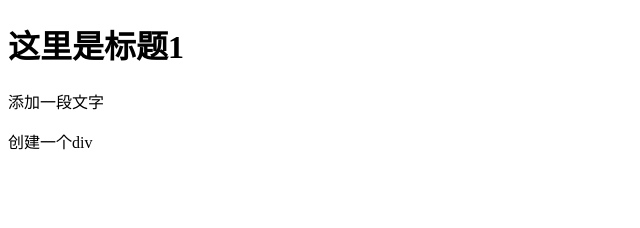
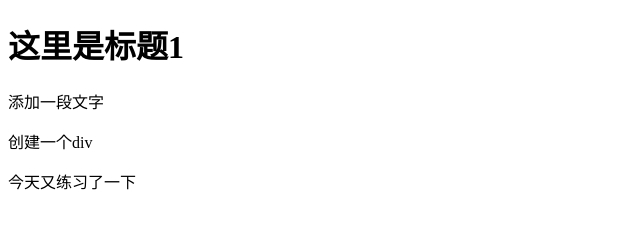
Before and after one commit to seaman-dahui/test, a plain HTML site: page index.html in a window 1280 px wide. Shown: the whole page, without its empty margins (0-640 px from the left). Drawn offline with Linux system fonts and the light colour scheme.

Commit message:
添加了一段文字

```diff
--- a/index.html
+++ b/index.html
@@ -8,5 +8,6 @@
 <h1>这里是标题1</h1>
 <p>添加一段文字</p>
 <div>创建一个div</div>
+<p>今天又练习了一下</p>
 </body>
 </html>
```
